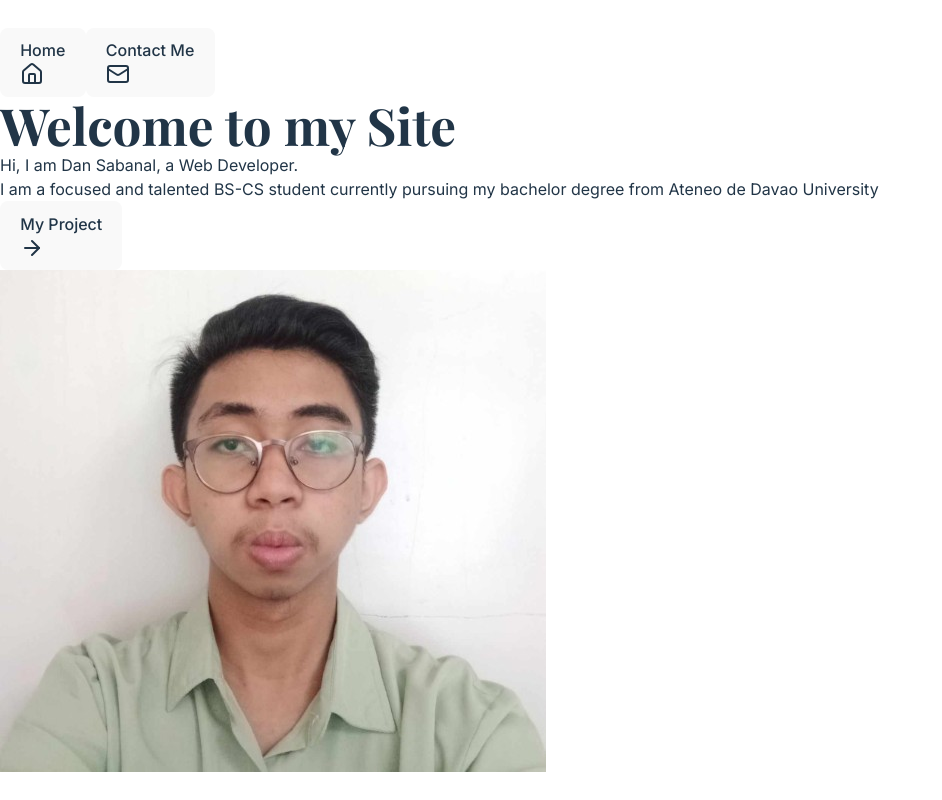
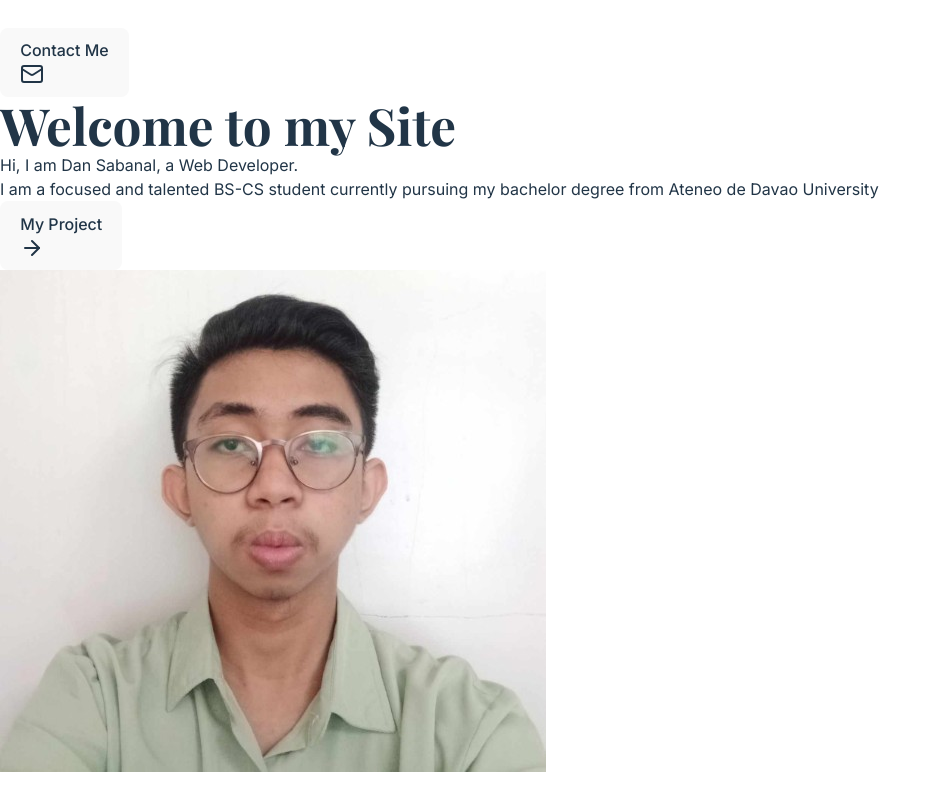
Before and after one commit to dsabanal/Website, a React (Vite) app: page / in a window 1280 px wide. Shown: the whole page, without its empty margins (0-942 px from the left). Built offline with nearby package versions, Linux system fonts and the light colour scheme.

Commit message:
Update App.tsx

```diff
--- a/src/App.tsx
+++ b/src/App.tsx
@@ -191,13 +191,6 @@ const Portfolio: React.FC = () => {
       <header className="relative z-10 p-6 md:p-8">
         <nav className="flex justify-end gap-3">
           <Button
-            variant="ghost"
-            onClick={() => setView('home')}
-            icon={Home}
-          >
-            Home
-          </Button>
-          <Button
             variant="secondary"
             onClick={() => setView('contact')}
             icon={Mail}
```
